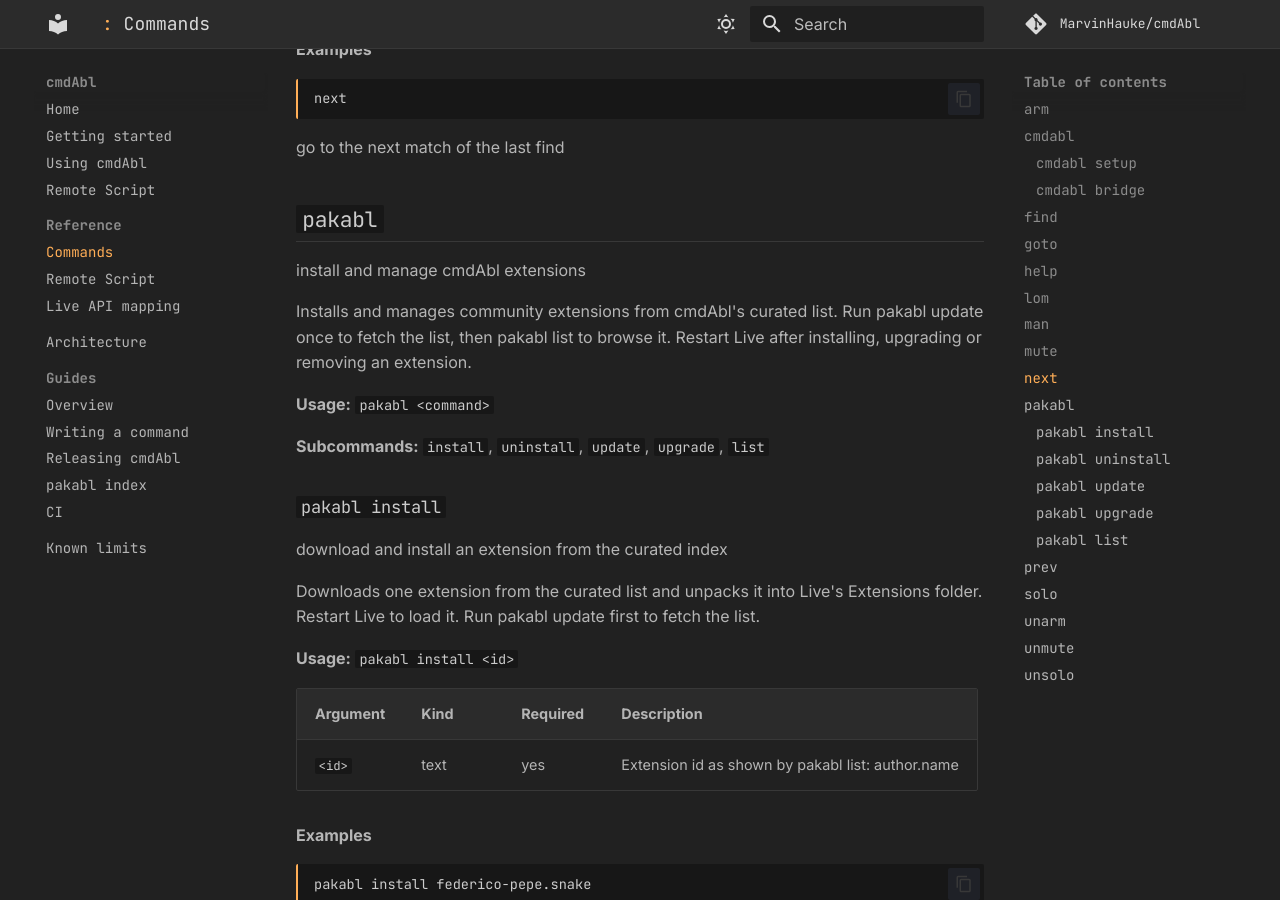
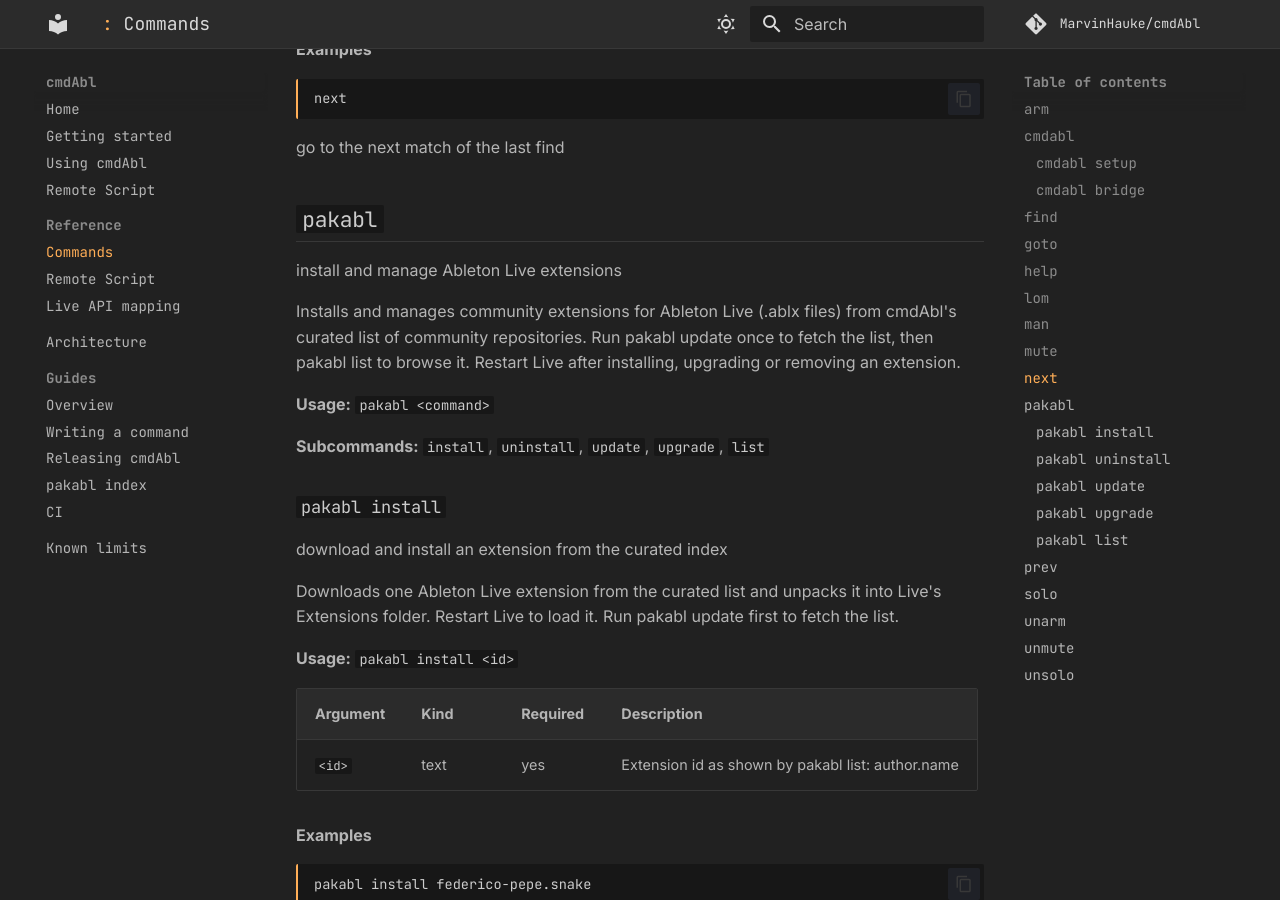
Before and after one commit to MarvinHauke/cmdAbl, an MkDocs documentation site: the page built from docs/reference/commands.md, in a window 1280 px wide and 900 px high, scrolled down 7505 px. Built offline with MkDocs 1.6.1 and Material for MkDocs 9.7.7, drawn with Linux system fonts in a browser that asks for light colours; comment, search, counter and statistics services are not loaded.

Commit message:
fix(pakabl): it installs Ableton Live extensions, not cmdAbl extensions
Summary, description, README rows and the regenerated command reference.

Co-Authored-By: Claude Sonnet 5.5 <noreply@anthropic.com>

```diff
--- a/docs/reference/commands.md
+++ b/docs/reference/commands.md
@@ -310,9 +310,9 @@ go to the next match of the last find
 
 ## `pakabl`
 
-install and manage cmdAbl extensions
+install and manage Ableton Live extensions
 
-Installs and manages community extensions from cmdAbl's curated list. Run pakabl update once to fetch the list, then pakabl list to browse it. Restart Live after installing, upgrading or removing an extension.
+Installs and manages community extensions for Ableton Live (.ablx files) from cmdAbl's curated list of community repositories. Run pakabl update once to fetch the list, then pakabl list to browse it. Restart Live after installing, upgrading or removing an extension.
 
 **Usage:** `pakabl <command>`
 
@@ -322,7 +322,7 @@ Installs and manages community extensions from cmdAbl's curated list. Run pakabl
 
 download and install an extension from the curated index
 
-Downloads one extension from the curated list and unpacks it into Live's Extensions folder. Restart Live to load it. Run pakabl update first to fetch the list.
+Downloads one Ableton Live extension from the curated list and unpacks it into Live's Extensions folder. Restart Live to load it. Run pakabl update first to fetch the list.
 
 **Usage:** `pakabl install <id>`
 
```
Also changed, not shown: README.md (+3 -3 lines), 1 other file.
